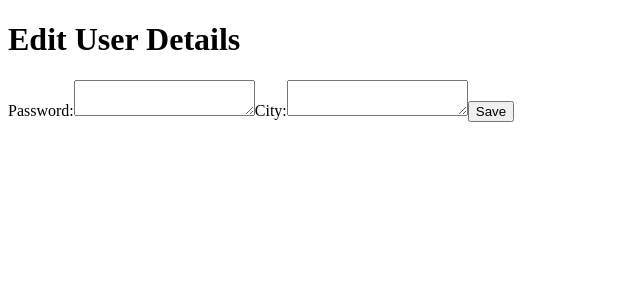
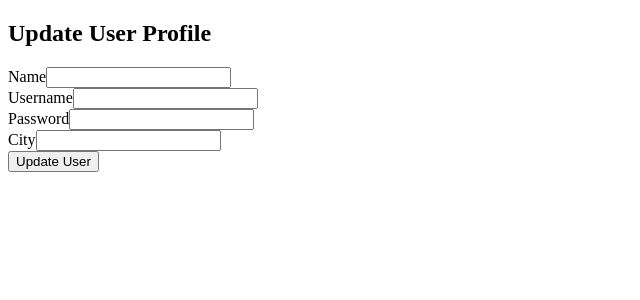
Before and after one commit to JenniferRowland1987/garden-whisperer-app, an Angular app: page /update-user in a window 1280 px wide. Shown: the top 300 px of the page, without its empty margins (0-640 px from the left). Built offline with nearby package versions, Linux system fonts and the light colour scheme; no server answers.

Commit message:
updated the update components
user can now leave blank forms

```diff
--- a/src/app/edit-plant/edit-plant.component.ts
+++ b/src/app/edit-plant/edit-plant.component.ts
@@ -1,9 +1,7 @@
 import { Component, Input, OnInit } from '@angular/core';
 import { GardenService } from '../garden.service';
 import { ActivatedRoute, Router } from '@angular/router';
-import { Plant } from '../models/plant.model';
 import { GardenPlant } from '../models/garden.model';
-import { PlantService } from '../plant.service';
 import { UserService } from '../user.service';
 
 @Component({
@@ -29,27 +27,15 @@ export class EditPlantComponent implements OnInit {
     isHealthy: true,
     perenualId: 0
   };
-  editPlant: GardenPlant = {
-    id: 0,
-    userId: 0,
-    scienificName: '',
-    commonName: '',
-    nickName: '',
-    datePlanted: new Date(),
-    notes: '',
-    lastWater: new Date(),
-    sun: '',
-    lastFertilization: new Date(),
-    isHealthy: true,
-    perenualId: 0
-};
+  editPlant: Partial<GardenPlant> = {};
+
 isEditing: any;
 
   constructor(
     private route: ActivatedRoute,
     private router: Router,
     private gardenService: GardenService,
-    private plantService: PlantService,
+
     private user: UserService
   ) {}
 
@@ -82,18 +68,19 @@ isEditing: any;
   onSubmit(): void {
     if (this.plant) {
 
-      const mergedData: GardenPlant = {
+
+     const mergedData: GardenPlant = {
         id: this.plant.id,
         userId: this.user.getUserID(),
-        scienificName: this.plant.scienificName,
-        commonName: this.plant.commonName,
-        nickName: this.editPlant.nickName,
-        datePlanted: this.plant.datePlanted,
-        notes: this.editPlant.notes,
-        sun: this.plant.sun,
-        lastWater: this.editPlant.lastWater,
-        lastFertilization: this.editPlant.lastFertilization,
-        isHealthy: this.editPlant.isHealthy,
+        scienificName: this.editPlant.scienificName || this.plant.scienificName,
+        commonName: this.editPlant.commonName || this.plant.commonName,
+        nickName: this.editPlant.nickName || this.plant.nickName,
+        datePlanted: this.editPlant.datePlanted || this.plant.datePlanted,
+        notes: this.editPlant.notes || this.plant.notes,
+        sun: this.editPlant.sun || this.plant.sun,
+        lastWater: this.editPlant.lastWater || this.plant.lastWater,
+        lastFertilization: this.editPlant.lastFertilization || this.plant.lastFertilization,
+        isHealthy: this.editPlant.isHealthy || this.plant.isHealthy,
         perenualId: this.plant.perenualId
       };
 
--- a/src/app/garden-page/garden-page.component.html
+++ b/src/app/garden-page/garden-page.component.html
@@ -22,5 +22,6 @@
 <div class="searchplant">
   <button (click)="navigateToPlantSearch()">Search for A Plant!</button>
 </div>
+<button (click)="navigateToUserDetails()">update profile</button>
 
 <p><a href="/login">Logout</a></p>
--- a/src/app/garden-page/garden-page.component.ts
+++ b/src/app/garden-page/garden-page.component.ts
@@ -51,6 +51,10 @@ navigateToPlantSearch(){
   this.router.navigate(['search-plant'])
 }
 
+navigateToUserDetails(){
+  this.router.navigate(['/user-details'])
+}
+
 //haven't used the below methods in this component yet, consider removing if we don't need them.
 getPlants(){
   this.gardenService.getPlants(),subscribe((plants) => {
--- a/src/app/update-user/update-user.component.html
+++ b/src/app/update-user/update-user.component.html
@@ -1,19 +1,24 @@
-<div class="center">
-    <h1>Edit User Details</h1>
-
+<div class="update-user">
+    <h2>Update User Profile</h2>
     <form (ngSubmit)="onSubmit()">
-        <div class="">
-            <h2></h2>
-            <label for="notes">Password:</label>
-            <textarea id="nickname" [(ngModel)]="user.password" name="password"></textarea>
-
-            <label for="notes">City:</label>
-            <textarea id="notes" [(ngModel)]="user.city" name="city"></textarea>
-
-
-            <button type="submit" class="btn btn-primary">Save</button>
-        </div>
-
+      <div class="form-group">
+        <label for="name">Name</label>
+        <input type="text" id="name" name="name" [(ngModel)]="updateUser.name" class="form-control" required>
+      </div>
+      <div class="form-group">
+        <label for="userName">Username</label>
+        <input type="text" id="userName" name="userName" [(ngModel)]="updateUser.userName" class="form-control" required>
+      </div>
+      <div class="form-group">
+        <label for="password">Password</label>
+        <input type="password" id="password" name="password" [(ngModel)]="updateUser.password" class="form-control" required>
+      </div>
+      <div class="form-group">
+        <label for="city">City</label>
+        <input type="text" id="city" name="city" [(ngModel)]="updateUser.city" class="form-control" required>
+      </div>
+      <div class="form-group">
+        <button type="submit" class="btn btn-primary">Update User</button>
+      </div>
     </form>
-
-</div>
+  </div>
--- a/src/app/update-user/update-user.component.ts
+++ b/src/app/update-user/update-user.component.ts
@@ -10,25 +10,6 @@ import { UserInfo } from '../models/user.model';
   styleUrls: ['./update-user.component.css']
 })
 export class UpdateUserComponent implements OnInit{
-
-  id: number = 0;
-
-  constructor(private userService: UserService,
-    private router: Router,
-    private route: ActivatedRoute,
-    ){}
-
-  ngOnInit() {
-    this.route.paramMap.subscribe((params) => {
-      const paramName = params.get('id');
-      if (paramName !== null) {
-        this.id = +paramName;
-        console.log(this.id)
-
-        this.id;
-      }
-    });
-  }
 
   user: UserInfo = {
     id: 0,
@@ -46,17 +27,58 @@ export class UpdateUserComponent implements OnInit{
     city: '',
   };
 
+  constructor(
+    private userService: UserService,
+    private router: Router,
+    private route: ActivatedRoute,
 
-  onSubmit() {
-    this.userService.updateUser(this.id).subscribe((response) => {
-      console.log(this.id)
-      console.log('User updated successfully!', response);
+    ){}
 
-      this.router.navigate(['/garden', this.userService.getUserID()])
+  ngOnInit() {
+    this.setUser();
+  }
+
+  setUser(){
+    this.userService.getUser(this.userService.getUserID()).subscribe(
+      (data) => {
+        this.user = data;
+        console.log(this.user)
+
+        this.updateUser = {...this.user};
+      },
+      (error) => {
+        console.error('error getting user profile', error);
       }
     );
   }
 
+  updateTheUser(){
+    this.userService.updateUser(this.user.id, this.updateUser).subscribe(
+      (data)=> {
+        console.log('user updated successfully', data)
+        this.router.navigate(['/user-details']);
+      },
+      (error)=>{
+        console.error('error updating the user dude', error)
+      }
+    );
+  }
+
+  onSubmit(){
+    if(!this.updateUser.name || !this.updateUser.userName || !this.updateUser.password || !this.updateUser.city){
+      this.updateUser = {...this.user};
+    }else{
+      this.updateTheUser();
+    }
+
+  }
+
+
+
+
+
+
+
 
 
 }
--- a/src/app/user.service.ts
+++ b/src/app/user.service.ts
@@ -1,6 +1,7 @@
 import { Injectable } from '@angular/core';
 import { HttpClient } from '@angular/common/http';
 import { Observable } from 'rxjs';
+import { UserInfo } from './models/user.model';
 
 @Injectable({
   providedIn: 'root'
@@ -42,10 +43,10 @@ export class UserService {
     return this.http.get<boolean>(url);
   }
 
-  updateUser(id: number): Observable<any>
+  updateUser(id: number, user: any): Observable<any>
   {
     const url = `${this.apiUrl}/${id}`;
-    return this.http.post<any>(this.apiUrl, id);
+    return this.http.put<any>(url, user);
   }
 
 
```
